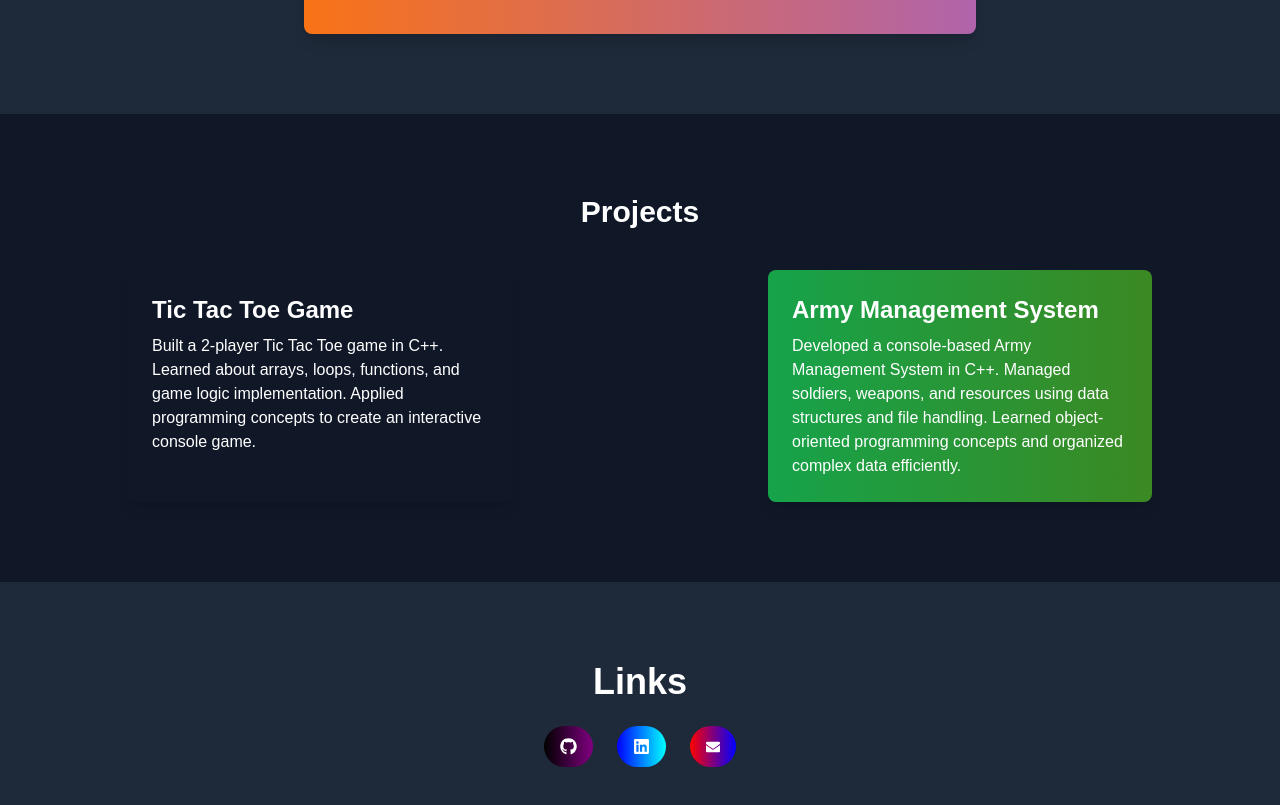
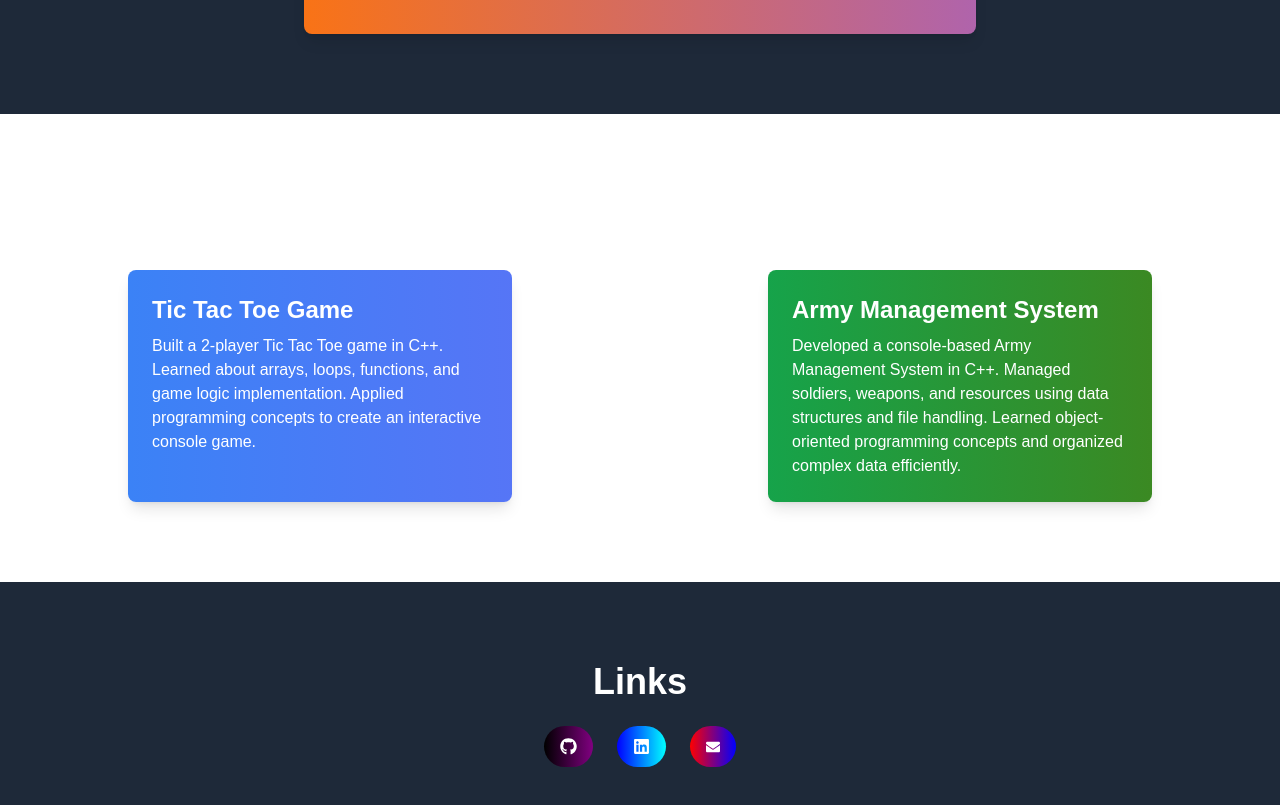
Before and after one commit to sameer890678/portfolio, a Next.js app: page / in a window 1280 px wide. Shown: the part 1046-1851 px from the top of the page. Built offline with nearby package versions, Linux system fonts and the light colour scheme.

Commit message:
FIXED TIC TAC TOE section

```diff
--- a/app/globals.css
+++ b/app/globals.css
@@ -47,16 +47,17 @@ body {
   background-position: 100% 0;
 }
 
-* Tic Tac Toe hover gradient */
+/* Tic Tac Toe hover gradient */
 .tictactoe-hover {
-  background: linear-gradient(90deg, #f97316, #8b5cf6, #3b82f6); /* orange → purple → blue */
-  background-size: 300% 300%;
-  transition: all 1.2s ease-in-out;
+  background: linear-gradient(270deg, #f97316, #8b5cf6, #3b82f6); /* orange → purple → blue */
+  background-size: 600% 600%; /* bigger size for smooth movement */
+  transition: all 1.5s ease-in-out;
 }
 
 .tictactoe-hover:hover {
-  background-position: 100% 0;
+  background-position: 100% 0; /* moves the gradient on hover */
 }
+
 
 /* Army Management hover gradient */
 .army-hover {
--- a/app/page.tsx
+++ b/app/page.tsx
@@ -59,12 +59,12 @@ export default function Home() {
   </div>
 </section>
 
-      <section className="py-20 px-4 bg-gray-900">
+      <section className="py-20 px-4 bg-black-800">
   <h2 className="text-3xl font-bold text-white text-center mb-10">Projects</h2>
   <div className="grid grid-cols-1 md:grid-cols-2 gap-8 justify-items-center">
 
    {/* Tic Tac Toe Project */}
-    <div className="p-6 rounded-lg text-white cursor-pointer shadow-lg tictactoe-hover max-w-sm">
+<div className="p-6 rounded-lg text-white cursor-pointer shadow-lg tictactoe-hover max-w-sm hover:scale-105 transition-transform duration-500">
   <h3 className="text-2xl font-semibold mb-2">Tic Tac Toe Game</h3>
   <p>
     Built a 2-player Tic Tac Toe game in C++. Learned about arrays, loops, functions, and game logic implementation. Applied programming concepts to create an interactive console game.
```
Lines whose indentation alone changed are shown as unchanged.
